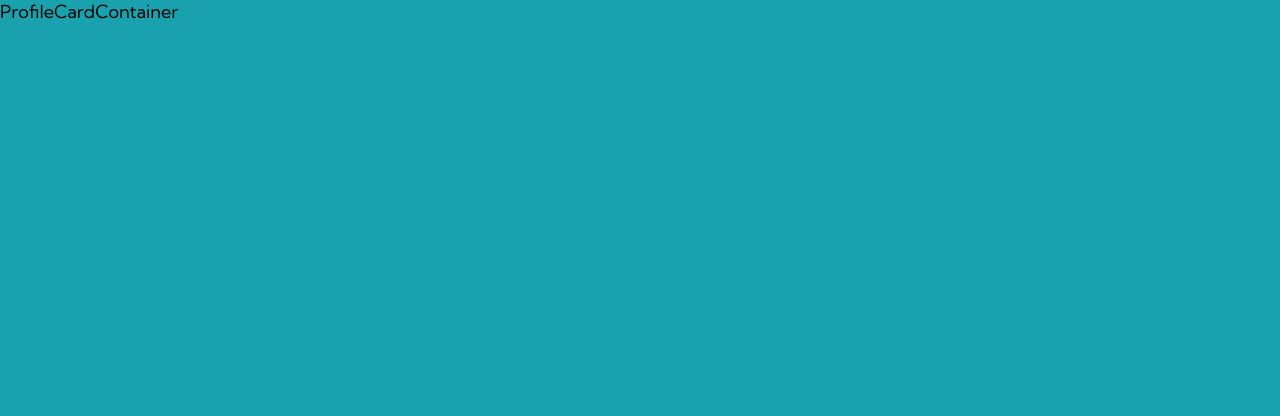
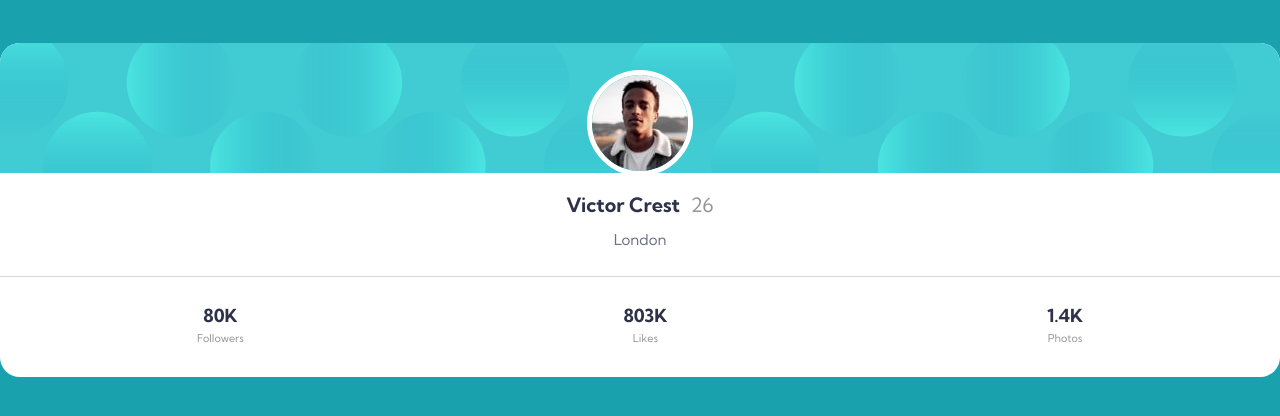
Before and after one commit to andresfmj/fm-profile-card, a React app: page / in a window 1280 px wide. Shown: the top 416 px of the page. Built offline with nearby package versions, Linux system fonts and the light colour scheme.

Commit message:
added footer and profileCard container

```diff
--- /dev/null
+++ b/src/containers/Footer.jsx
@@ -0,0 +1,19 @@
+import React from 'react';
+
+import FooterItem from '../components/UI/FooterItem';
+
+import '../styles/containers/footer.scss';
+
+
+function Footer({ footerItems })
+{
+  return (
+    <div className="Footer">
+      {footerItems && footerItems.map(i => (
+        <FooterItem key={i.id} number={i.number} numberLabel={i.numberLabel} />
+      ))}
+    </div>
+  )
+}
+
+export default Footer;
--- a/src/containers/ProfileCard.jsx
+++ b/src/containers/ProfileCard.jsx
@@ -1,12 +1,38 @@
 import React from 'react';
+
+import Header from '../components/UI/Header';
+import SubHeader from '../components/UI/SubHeader';
+
+import Footer from '../containers/Footer';
+
+import '../styles/containers/profileCard.scss';
+
+import backHeader from '../images/bg-pattern-card.svg';
+
 
 function ProfileCard()
 {
   return (
     <div className="ProfileCard">
-      ProfileCardContainer
+      <div className="Header-Background" style={headerStyles.bannerBackground}></div>
+      <div className="ProfileCard-Inner">
+        <Header profileName="Victor Crest" age="26" />
+        <SubHeader location="London" />
+      </div>
+      <Footer footerItems={[
+        {id: 100, number: '80K', numberLabel: 'Followers'},
+        {id: 101, number: '803K', numberLabel: 'Likes'},
+        {id: 102, number: '1.4K', numberLabel: 'Photos'}
+      ]} />
     </div>
   )
 }
 
+const headerStyles = {
+  bannerBackground: {
+    background: `url(${backHeader})`,
+    backgroundSize: 'cover'
+  }
+}
+
 export default ProfileCard;
--- /dev/null
+++ b/src/styles/containers/footer.scss
@@ -0,0 +1,8 @@
+@import '../shared';
+
+.Footer {
+  display: flex;
+  justify-content: space-around;
+  border-top: 1px solid rgba(201, 199, 199, .7);
+  padding: 1.5rem 0.4rem;
+}
--- /dev/null
+++ b/src/styles/containers/profileCard.scss
@@ -0,0 +1,23 @@
+@import '../_shared';
+
+.Header-Background {
+  width: 100%;
+  height: 130px;
+  border-top-left-radius: 1.1rem;
+  border-top-right-radius: 1.1rem;
+  position: absolute;
+  top: 0;
+  z-index: 1;
+}
+
+.ProfileCard {
+  position: relative;
+  background-color: $white;
+  border-radius: 1.1rem;
+  .ProfileCard-Inner {
+    display: flex;
+    flex-direction: column;
+    align-items: center;
+    margin-top: 2.4rem;
+  }
+}
```
